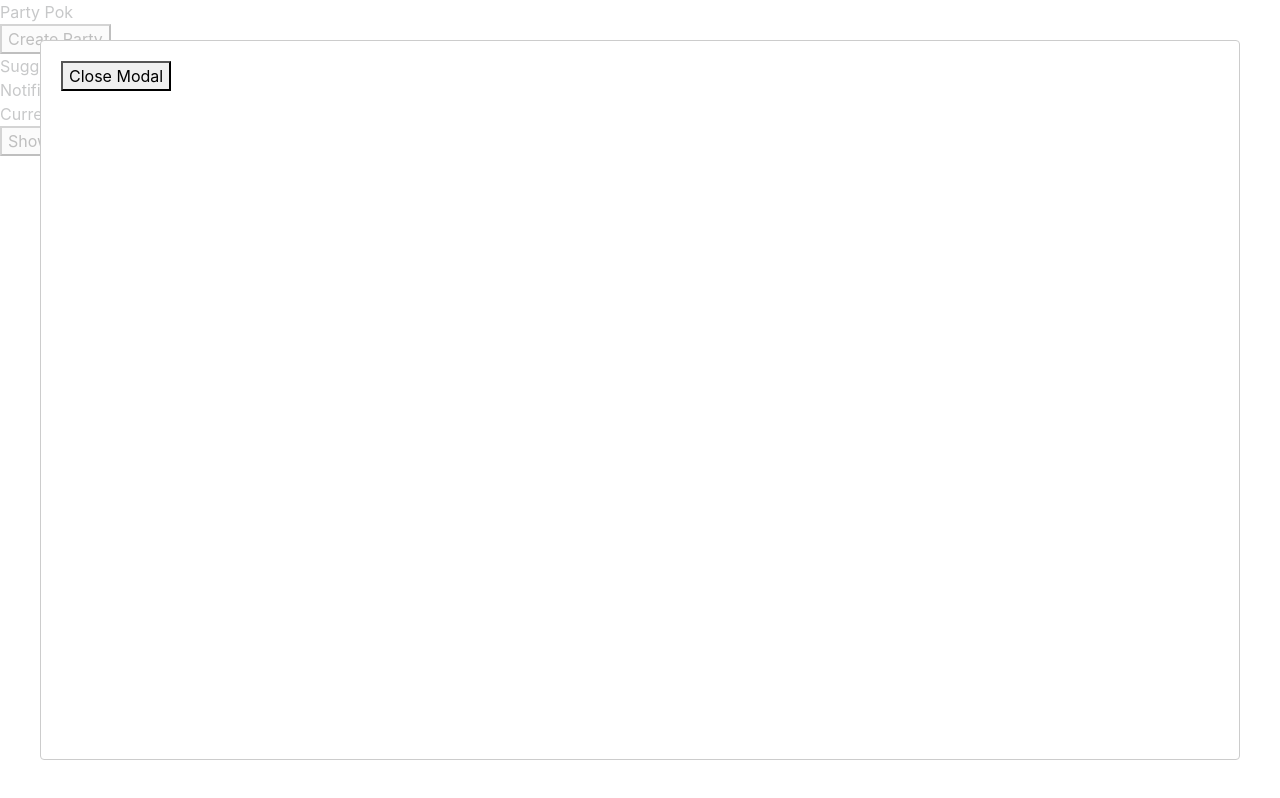
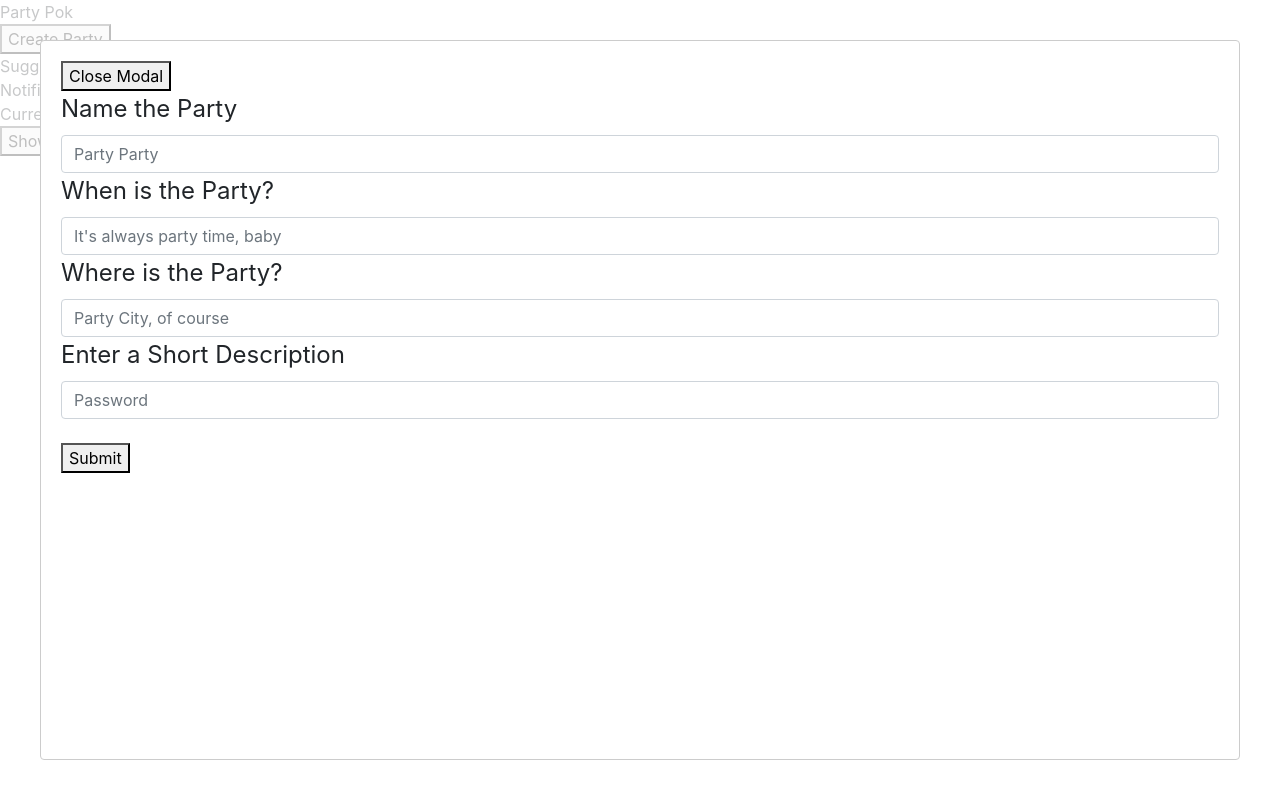
Before and after one commit to krespicio/party-pok, a React (Create React App) app in the folder front-end/: page / in a window 1280 px wide. Both pictures are taken after a click on the button "Create Party". Built offline with nearby package versions, Linux system fonts and the light colour scheme.

Commit message:
Created the party form

```diff
--- /dev/null
+++ b/front-end/src/components/PartyForm.js
@@ -0,0 +1,44 @@
+import React from "react";
+
+import "bootstrap/dist/css/bootstrap.min.css";
+
+export default function PartyForm(props) {
+
+      return (
+          <div>
+            <button onClick={() => props.closePartyModal()}>Close Modal</button>
+            <legend for='title'>Name the Party</legend>
+            <input
+              type="text"
+              className="form-control"
+              name="title"
+              placeholder="Party Party"
+            />
+            <legend for='time'>When is the Party?</legend>
+            <input
+              type="text"
+              className="form-control"
+              name="time"
+              placeholder="It's always party time, baby"
+            />
+            <legend for='location'>Where is the Party?</legend>
+            <input
+              type="text"
+              className="form-control"
+              name="location"
+              placeholder="Party City, of course"
+            />
+            <legend for='time'>Enter a Short Description</legend>
+            <input
+              type="password"
+              className="form-control"
+              name='description'
+              placeholder="Password"
+            />
+            <br />
+            <button className="register-submit-btn">
+              Submit
+            </button>
+          </div>
+      )
+}
--- a/front-end/src/containers/HomePage.js
+++ b/front-end/src/containers/HomePage.js
@@ -9,6 +9,7 @@ import Banner from '../components/Banner';
 import Notifications from "../components/Notifications";
 import Suggestions from "../components/Suggestions";
 import Parties from "../components/Parties";
+import PartyForm from "../components/PartyForm";
 
 Modal.setAppElement('#root');
 
@@ -33,7 +34,7 @@ let HomePage = (props) => {
            isOpen={props.modalIsOpen}
            contentLabel="Minimal Modal Example"
         >
-          <button onClick={() => props.closePartyModal()}>Close Modal</button>
+            <PartyForm closePartyModal={() => props.closePartyModal()}/>
         </Modal>
               <div>
                   <div>
```
